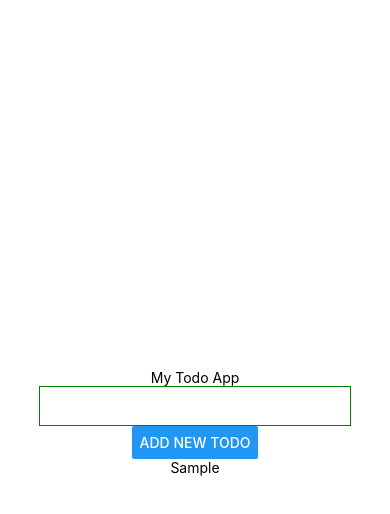
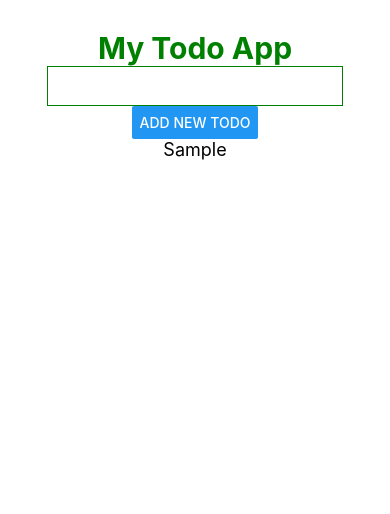
Before and after one commit to edwd42/react_native_todo_app, a React Native app: screen / in a window 390 px wide. Both pictures are taken after typing "Sample" into the empty fields and a click on the button "ADD NEW TODO". Shown: the top 514 px of the page. Built offline with nearby package versions, Linux system fonts and the light colour scheme.

Commit message:
add styling

```diff
--- a/App.js
+++ b/App.js
@@ -1,5 +1,12 @@
 import React from "react";
-import { StyleSheet, Text, TextInput, Button, View } from "react-native";
+import {
+  StyleSheet,
+  Text,
+  TextInput,
+  Button,
+  View,
+  TouchableOpacity
+} from "react-native";
 
 export default class App extends React.Component {
   state = {
@@ -19,24 +26,27 @@ export default class App extends React.Component {
     arr.splice(pos, 1);
     this.setState({ todo: arr });
   };
+
   renderTodos = () => {
     return this.state.todo.map(t => {
       return (
+        <TouchableOpacity key={t}>
           <Text
+            style={{ fontSize: 18 }}
             onPress={() => {
-            this.deleteTodo();
+              this.deleteTodo(t);
             }}
-          key={t}
           >
             {t}
           </Text>
+        </TouchableOpacity>
       );
     });
   };
   render() {
     return (
       <View style={styles.container}>
-        <Text>My Todo App</Text>
+        <Text style={styles.title}>My Todo App</Text>
 
         <TextInput
           style={styles.inputStyle}
@@ -52,15 +62,20 @@ export default class App extends React.Component {
 
 const styles = StyleSheet.create({
   container: {
-    flex: 1,
-    backgroundColor: "#fff",
+    marginTop: 30,
     alignItems: "center",
-    justifyContent: "center"
+    justifyContent: "center",
+    margin: 10
   },
   inputStyle: {
     height: 40,
     width: "80%",
     borderColor: "green",
     borderWidth: 1
+  },
+  title: {
+    fontSize: 30,
+    color: "green",
+    fontWeight: "bold"
   }
 });
```
Lines whose indentation alone changed are shown as unchanged.
